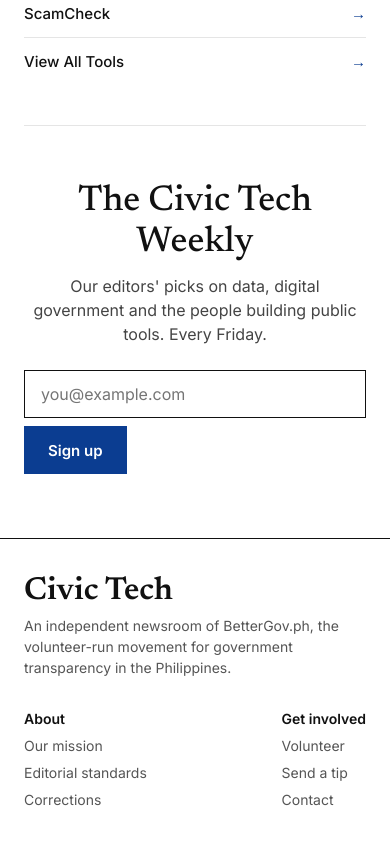
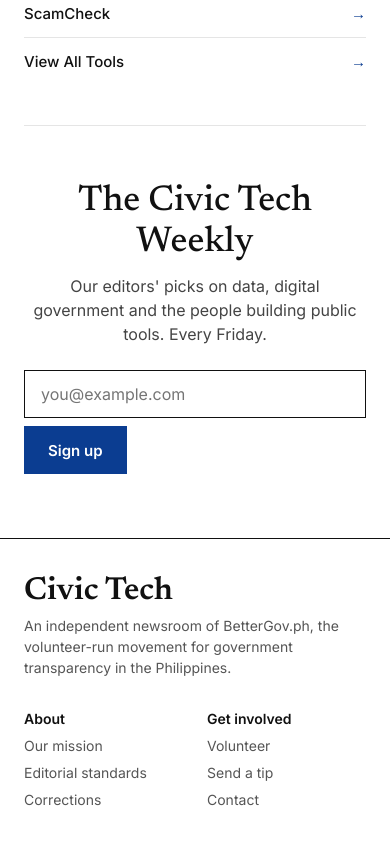
Before and after one commit to melmarj0nes23/civictech-ph, a React (Vite) app: page / in a window 390 px wide. Shown: the part 4492-5336 px from the top of the page. Built offline with nearby package versions, Linux system fonts and the light colour scheme.

Commit message:
Use 50/50 2-column grid for mobile footer links

```diff
--- a/src/index.css
+++ b/src/index.css
@@ -220,7 +220,8 @@ a:hover {
 
   .footer-links {
     width: 100%;
-    justify-content: space-between;
+    display: grid;
+    grid-template-columns: 1fr 1fr;
     gap: 24px;
   }
 }
```
